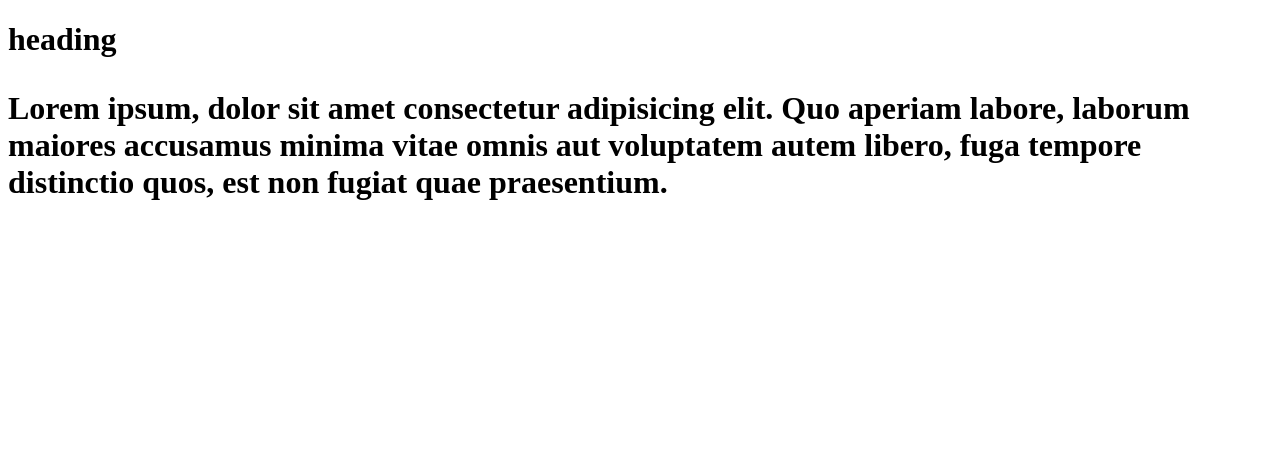
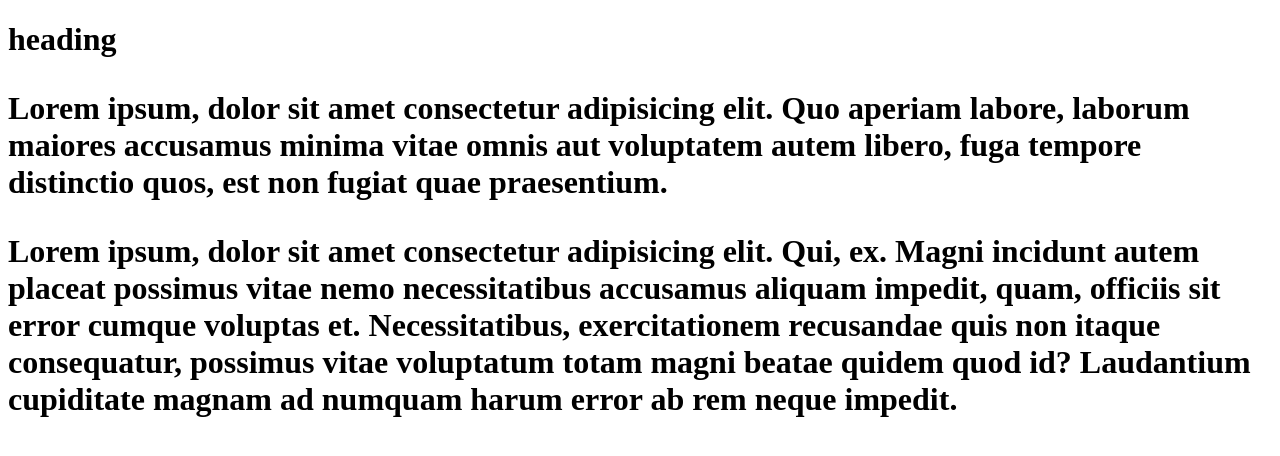
Before and after one commit to A-RMemon/A-R-Memon, a plain HTML site: page index.html in a window 1280 px wide. Drawn offline with Linux system fonts and the light colour scheme.

Commit message:
add second para

```diff
--- a/index.html
+++ b/index.html
@@ -8,6 +8,7 @@
 <body>
     <h1>heading
     <p>Lorem ipsum, dolor sit amet consectetur adipisicing elit. Quo aperiam labore, laborum maiores accusamus minima vitae omnis aut voluptatem autem libero, fuga tempore distinctio quos, est non fugiat quae praesentium.</p>
+    <p>Lorem ipsum, dolor sit amet consectetur adipisicing elit. Qui, ex. Magni incidunt autem placeat possimus vitae nemo necessitatibus accusamus aliquam impedit, quam, officiis sit error cumque voluptas et. Necessitatibus, exercitationem recusandae quis non itaque consequatur, possimus vitae voluptatum totam magni beatae quidem quod id? Laudantium cupiditate magnam ad numquam harum error ab rem neque impedit.</p>
     </h1>
 </body>
 </html>
```
